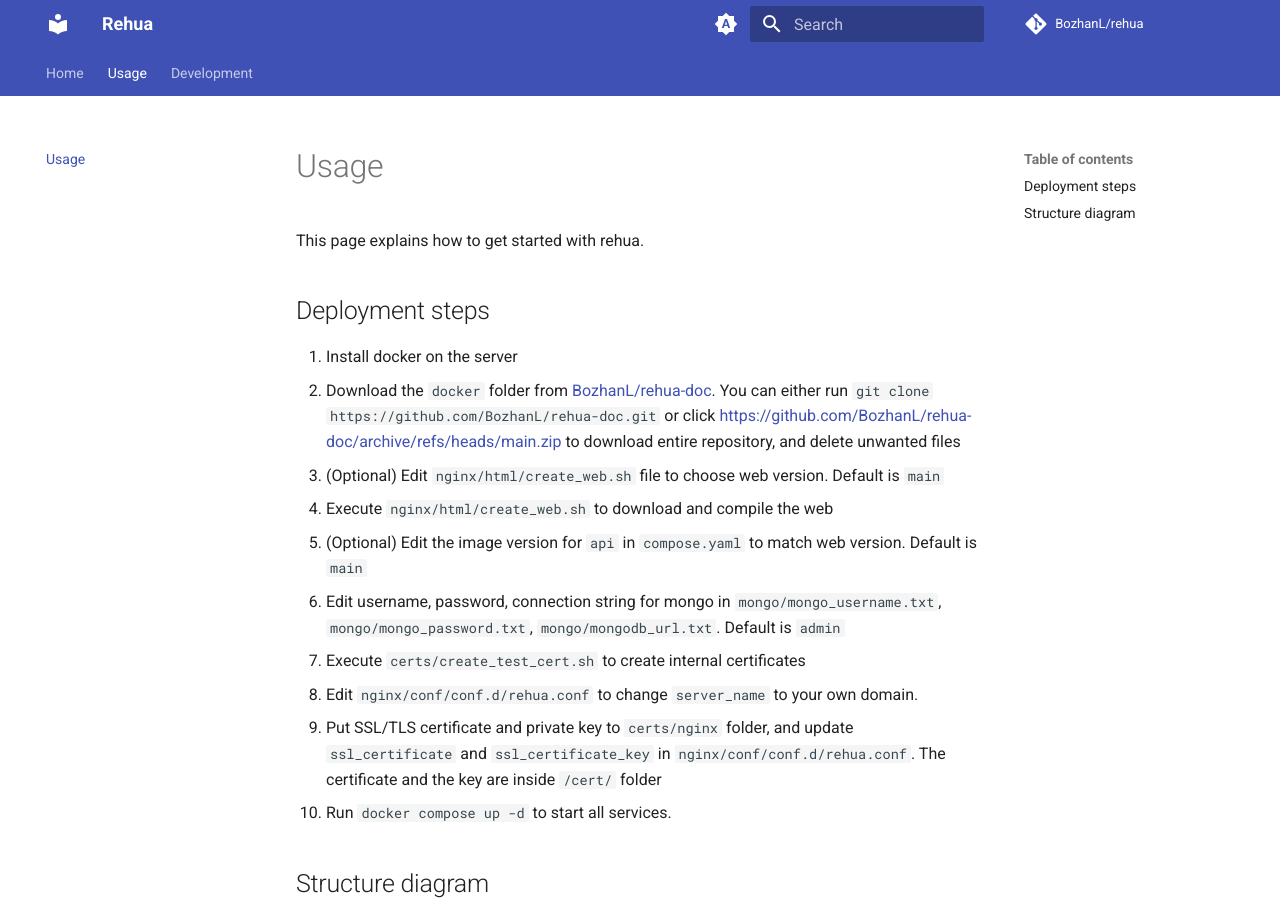
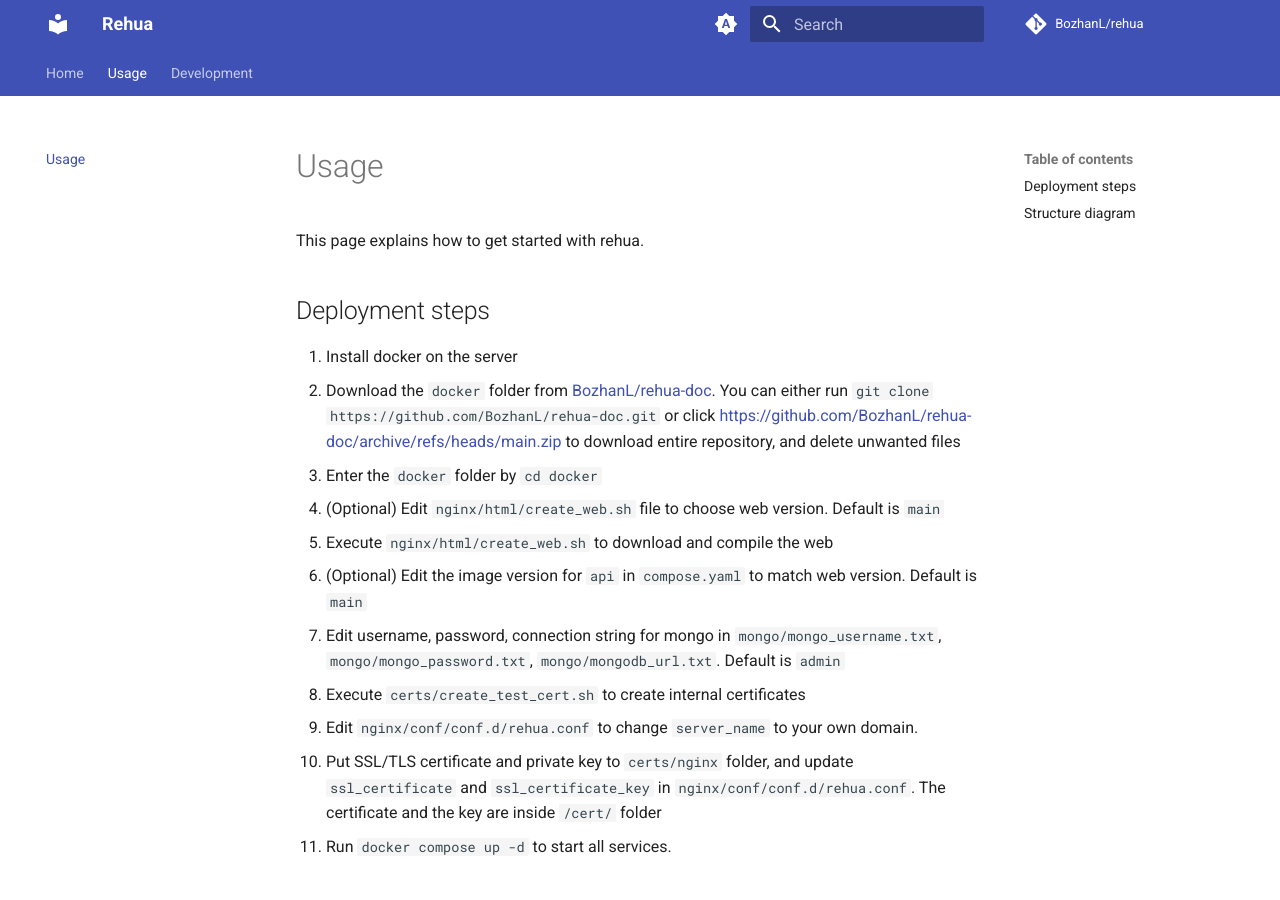
Before and after one commit to BozhanL/rehua-doc, an MkDocs documentation site: the page built from docs/usage.md, in a window 1280 px wide and 900 px high. Built offline with MkDocs 1.6.1 and Material for MkDocs 9.7.7, drawn with Linux system fonts in a browser that asks for light colours; comment, search, counter and statistics services are not loaded.

Commit message:
fix: apply suggestions from code review
Co-authored-by: Copilot Autofix powered by AI <175728472+Copilot@users.noreply.github.com>

```diff
--- a/docs/usage.md
+++ b/docs/usage.md
@@ -6,14 +6,15 @@ This page explains how to get started with rehua.
 
 1. Install docker on the server
 2. Download the `docker` folder from [BozhanL/rehua-doc](https://github.com/BozhanL/rehua-doc). You can either run `git clone https://github.com/BozhanL/rehua-doc.git` or click <https://github.com/BozhanL/rehua-doc/archive/refs/heads/main.zip> to download entire repository, and delete unwanted files
-3. (Optional) Edit `nginx/html/create_web.sh` file to choose web version. Default is `main`
-4. Execute `nginx/html/create_web.sh` to download and compile the web
-5. (Optional) Edit the image version for `api` in `compose.yaml` to match web version. Default is `main`
-6. Edit username, password, connection string for mongo in `mongo/mongo_username.txt`, `mongo/mongo_password.txt`, `mongo/mongodb_url.txt`. Default is `admin`
-7. Execute `certs/create_test_cert.sh` to create internal certificates
-8. Edit `nginx/conf/conf.d/rehua.conf` to change `server_name` to your own domain.
-9. Put SSL/TLS certificate and private key to `certs/nginx` folder, and update `ssl_certificate` and `ssl_certificate_key` in `nginx/conf/conf.d/rehua.conf`. The certificate and the key are inside `/cert/` folder
-10. Run `docker compose up -d` to start all services.
+3. Enter the `docker` folder by `cd docker`
+4. (Optional) Edit `nginx/html/create_web.sh` file to choose web version. Default is `main`
+5. Execute `nginx/html/create_web.sh` to download and compile the web
+6. (Optional) Edit the image version for `api` in `compose.yaml` to match web version. Default is `main`
+7. Edit username, password, connection string for mongo in `mongo/mongo_username.txt`, `mongo/mongo_password.txt`, `mongo/mongodb_url.txt`. Default is `admin`
+8. Execute `certs/create_test_cert.sh` to create internal certificates
+9. Edit `nginx/conf/conf.d/rehua.conf` to change `server_name` to your own domain.
+10. Put SSL/TLS certificate and private key to `certs/nginx` folder, and update `ssl_certificate` and `ssl_certificate_key` in `nginx/conf/conf.d/rehua.conf`. The certificate and the key are inside `/cert/` folder
+11. Run `docker compose up -d` to start all services.
 
 ## Structure diagram
 
```
Also changed, not shown: 1 other file.
